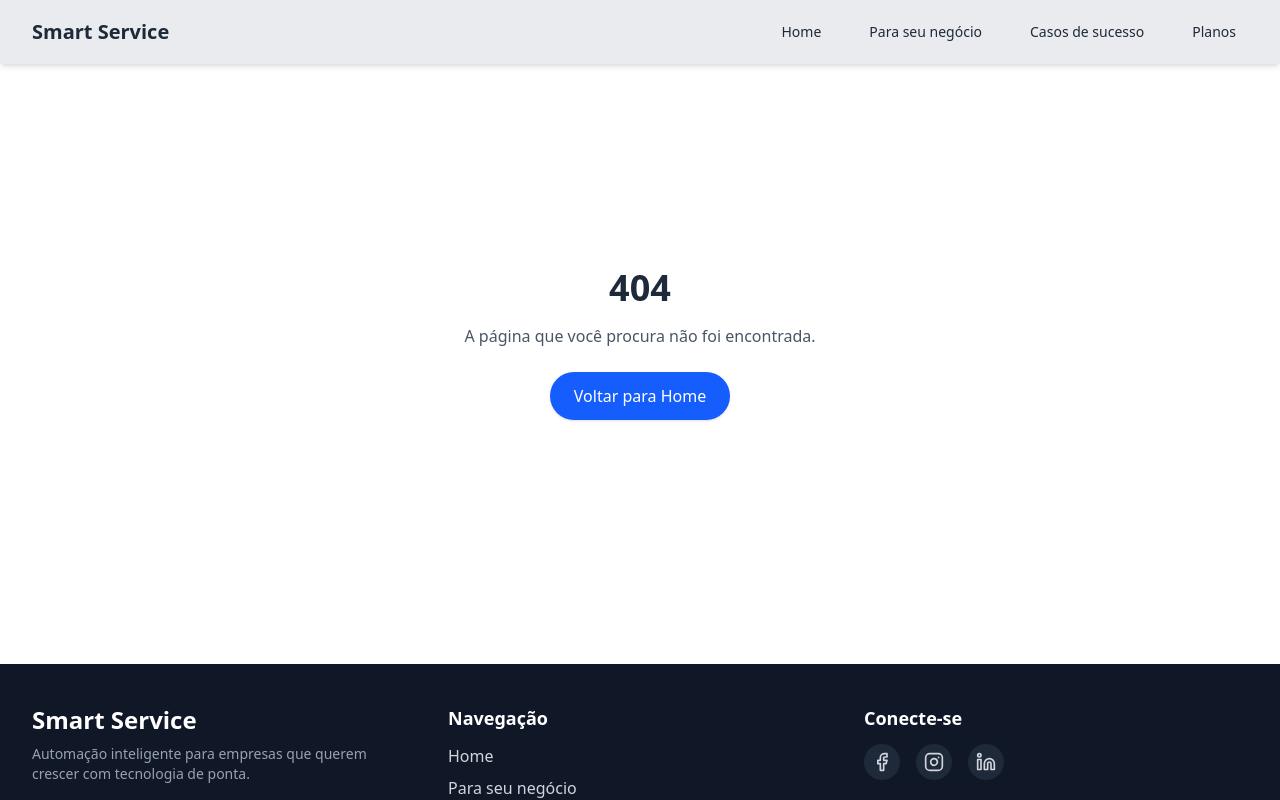
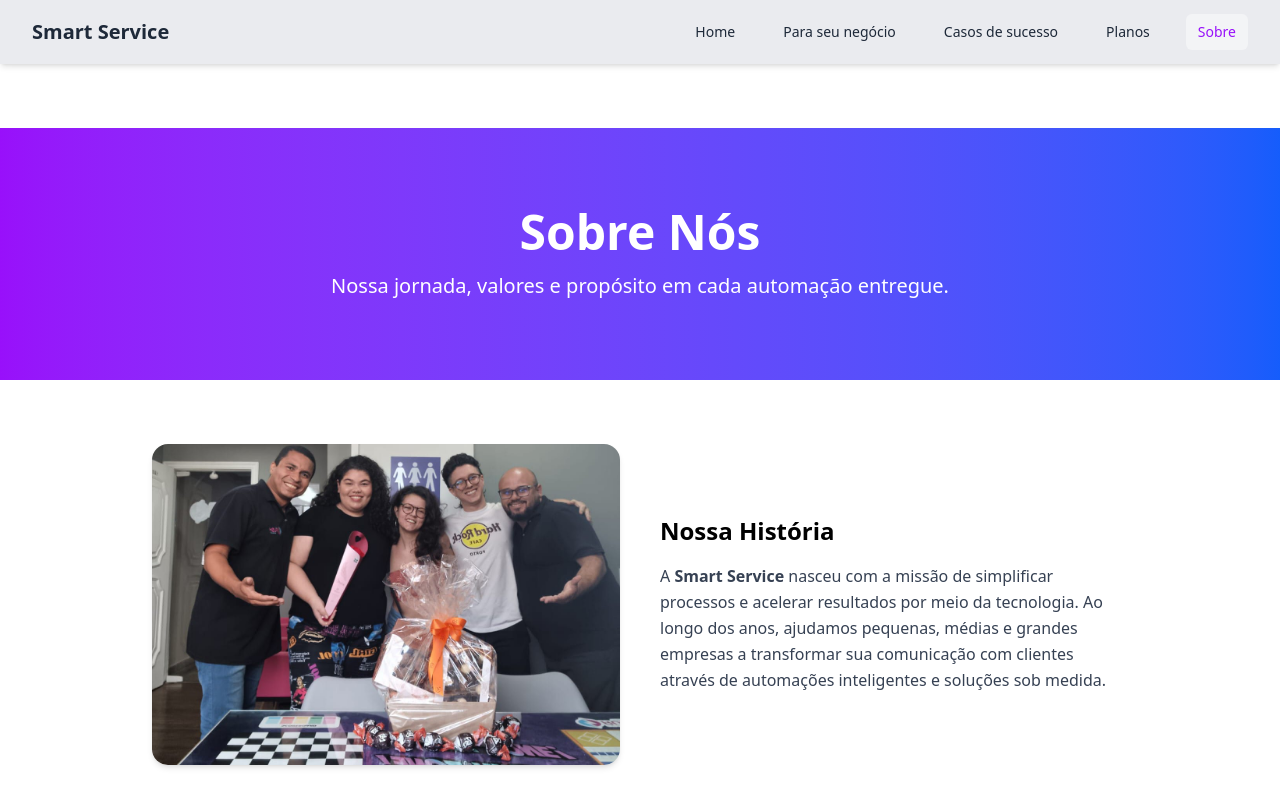
Before and after one commit to Flavio-Antonio-da-Silva/smart_service, a React (Vite) app in the folder s_service/: page /sobre in a window 1280 px wide. Shown: the top 800 px of the page. Built offline with nearby package versions, Linux system fonts and the light colour scheme.

Commit message:
Pronto para deploy
Realizando deploy sem erros

```diff
--- a/s_service/src/App.tsx
+++ b/s_service/src/App.tsx
@@ -1,7 +1,6 @@
 // src/App.tsx
 import React, { Suspense, lazy } from "react";
 import { BrowserRouter as Router, Routes, Route } from "react-router-dom";
-import { HelmetProvider } from "react-helmet-async"; // 🔹 SEO Provider
 import Navbar from "./components/Navbar";
 import Footer from "./components/Footer";
 
@@ -10,7 +9,8 @@ const Home = lazy(() => import("./pages/Home"));
 const ParaSeuNegocio = lazy(() => import("./pages/ParaSeuNegocio"));
 const CasosDeSucesso = lazy(() => import("./pages/CasosDeSucesso"));
 const Planos = lazy(() => import("./pages/Planos"));
-const Contato = lazy(() => import("./pages/Contato")); // 🔹 Nova rota
+const Contato = lazy(() => import("./pages/Contato"));
+const Sobre = lazy(() => import("./pages/Sobre")); // NOVO
 
 // Loader de fallback enquanto a page carrega
 const PageLoader = () => (
@@ -21,7 +21,6 @@ const PageLoader = () => (
 
 const App = () => {
   return (
-    <HelmetProvider>
     <Router>
       <div className="flex flex-col min-h-screen">
         <Navbar />
@@ -32,8 +31,8 @@ const App = () => {
               <Route path="/para-seu-negocio" element={<ParaSeuNegocio />} />
               <Route path="/casos-de-sucesso" element={<CasosDeSucesso />} />
               <Route path="/planos" element={<Planos />} />
-                <Route path="/contato" element={<Contato />} /> {/* 🔹 rota Contato */}
-
+              <Route path="/contato" element={<Contato />} />
+              <Route path="/sobre" element={<Sobre />} /> {/* NOVA ROTA */}
               {/* rota fallback (404) */}
               <Route
                 path="*"
@@ -60,7 +59,6 @@ const App = () => {
         <Footer />
       </div>
     </Router>
-    </HelmetProvider>
   );
 };
 
--- a/s_service/src/components/Navbar.tsx
+++ b/s_service/src/components/Navbar.tsx
@@ -3,11 +3,13 @@ import React, { useState } from "react";
 import { Link, NavLink } from "react-router-dom";
 import { Menu, X } from "lucide-react";
 
+// Adicione a nova página "Sobre" aqui
 const navItems = [
   { label: "Home", path: "/" },
   { label: "Para seu negócio", path: "/para-seu-negocio" },
   { label: "Casos de sucesso", path: "/casos-de-sucesso" },
   { label: "Planos", path: "/planos" },
+  { label: "Sobre", path: "/sobre" }, // NOVO ITEM
 ];
 
 const Navbar: React.FC = () => {
--- a/s_service/src/main.tsx
+++ b/s_service/src/main.tsx
@@ -1,11 +1,14 @@
-// src/Main.tsx
-import { StrictMode } from 'react';
-import { createRoot } from 'react-dom/client';
-import './index.css';
-import App from './App.tsx'; // A extensão de arquivo agora é .tsx
+// src/main.tsx
+import React from "react";
+import ReactDOM from "react-dom/client";
+import App from "./App";
+import "./index.css";
+import { HelmetProvider } from "react-helmet-async";
 
-createRoot(document.getElementById('root')!).render(
-  <StrictMode>
-    <App />
-  </StrictMode>,
+ReactDOM.createRoot(document.getElementById("root")!).render(
+  <React.StrictMode>
+    <HelmetProvider>
+      <App />
+    </HelmetProvider>
+  </React.StrictMode>
 );
--- a/s_service/src/pages/Sobre.tsx
+++ b/s_service/src/pages/Sobre.tsx
@@ -2,6 +2,9 @@
 import React from "react";
 import { motion } from "framer-motion";
 import { Helmet } from "react-helmet-async";
+
+// Import amigável ao Vite/TS — não usa caminho absoluto
+const historiaImg = new URL("../assets/images/sobre/historia.jpg", import.meta.url).href;
 
 const Sobre: React.FC = () => {
   return (
@@ -66,7 +69,7 @@ const Sobre: React.FC = () => {
             viewport={{ once: true }}
           >
             <img
-              src="/images/sobre/historia.jpg"
+              src={historiaImg}
               alt="Nossa equipe trabalhando em soluções de automação"
               className="rounded-2xl shadow-md"
               loading="lazy"
```
Also changed, not shown: s_service/src/assets/images/sobre/historia.jpg (added), 1 other file (tests, documents, lock files or other folders). Lines whose indentation alone changed are shown as unchanged.
